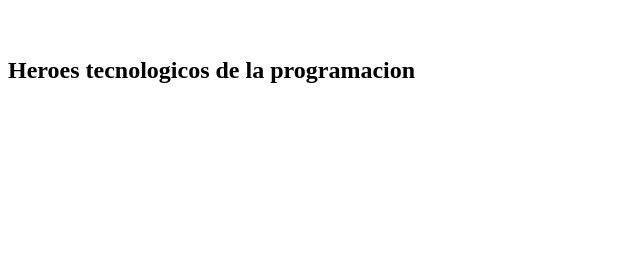
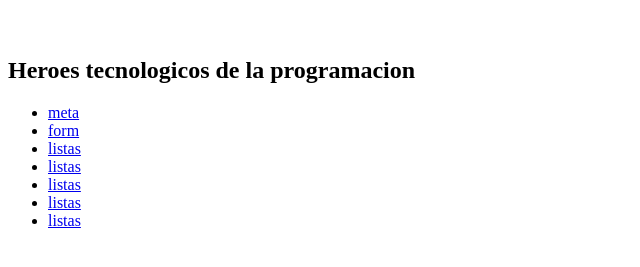
Before and after one commit to bemja28/TP-Heroes, a website: page views/index.html in a window 1280 px wide. Shown: the part 61-328 px from the top of the page, without its empty margins (0-640 px from the left). Drawn offline with Linux system fonts and the light colour scheme.

Commit message:
link online

```diff
--- a/views/index.html
+++ b/views/index.html
@@ -9,5 +9,18 @@
 <body>
     <h1>Pagina Principal</h1><br>
     <h2>Heroes tecnologicos de la programacion</h2>
+    <header>
+        <nav>
+            <ul>
+                <li><a href="babbage.html">meta</a></li>
+                <li><a href="berners-lee.html">form</a></li>
+                <li><a href="clarke.html">listas</a></li>
+                <li><a href="hamilton.html">listas</a></li>
+                <li><a href="hopper.html">listas</a></li>
+                <li><a href="lovelace.html">listas</a></li>
+                <li><a href="turing.html">listas</a></li>
+            </ul>
+        </nav>
+    </header>
 </body>
 </html>
```
